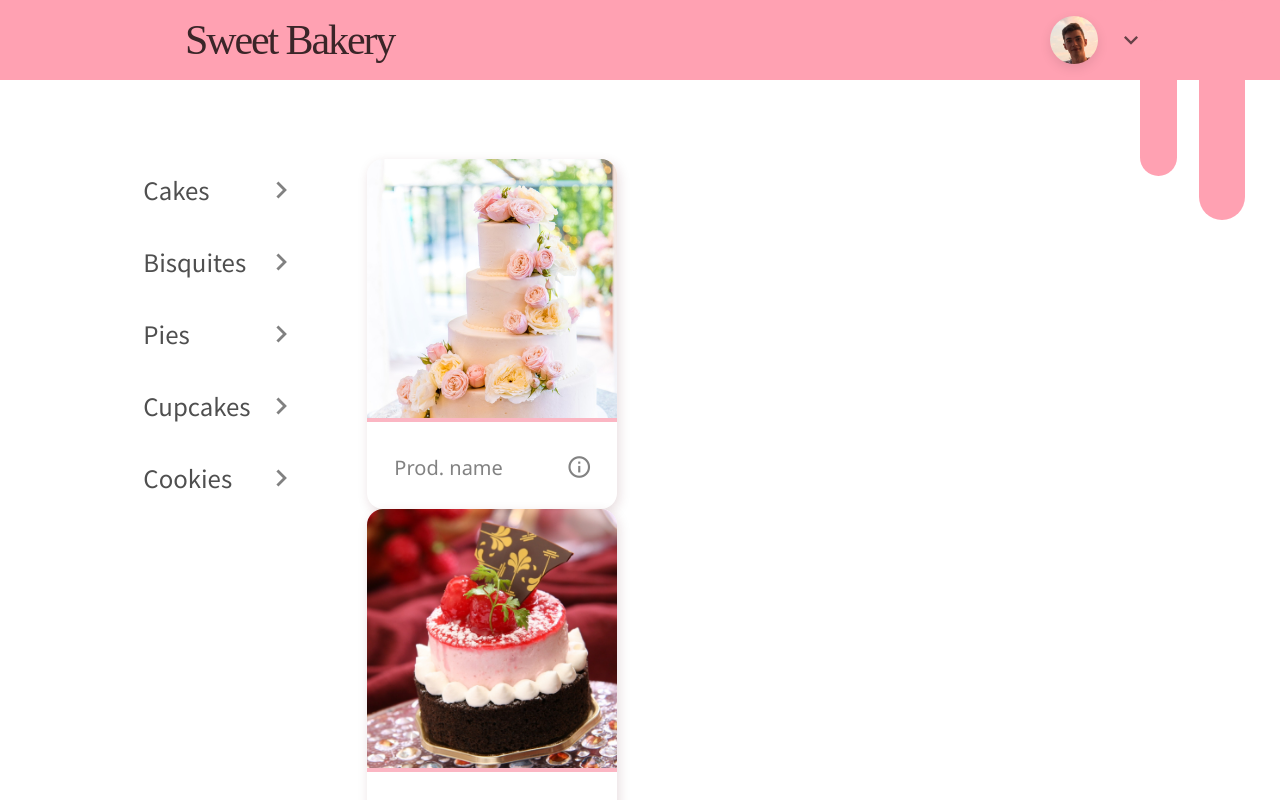
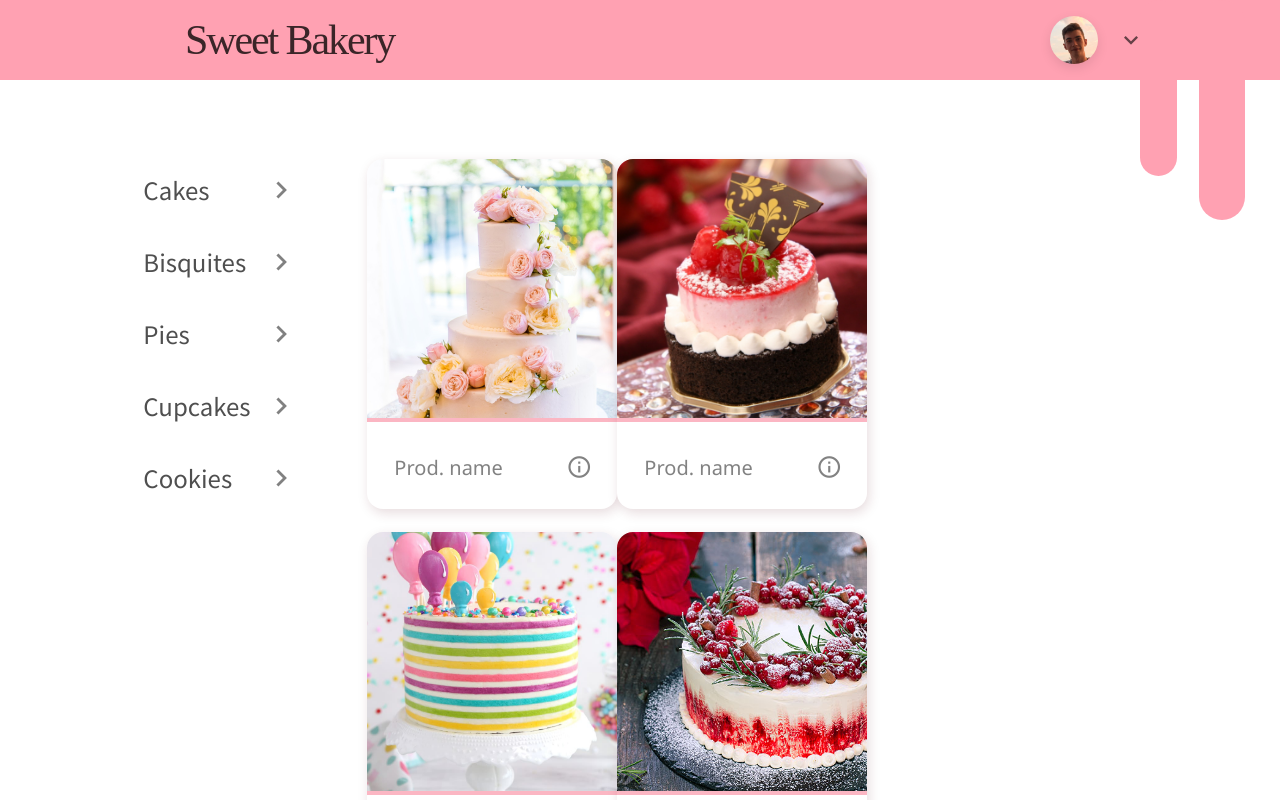
Before and after one commit to Dender46/sweet-bakery, a React (Create React App) app: page / in a window 1280 px wide. Shown: the top 800 px of the page. Built offline with nearby package versions, Linux system fonts and the light colour scheme; a web font is replaced by a local one.

Commit message:
wrap producst

```diff
--- a/src/App.css
+++ b/src/App.css
@@ -28,6 +28,10 @@
   left: 28.7%;
   right: 28.7%;
   top: 159px;
+
+  display: flex;
+  flex-wrap: wrap;
+  padding-right: 17px;
 }
 
 @keyframes App-logo-spin {
```
